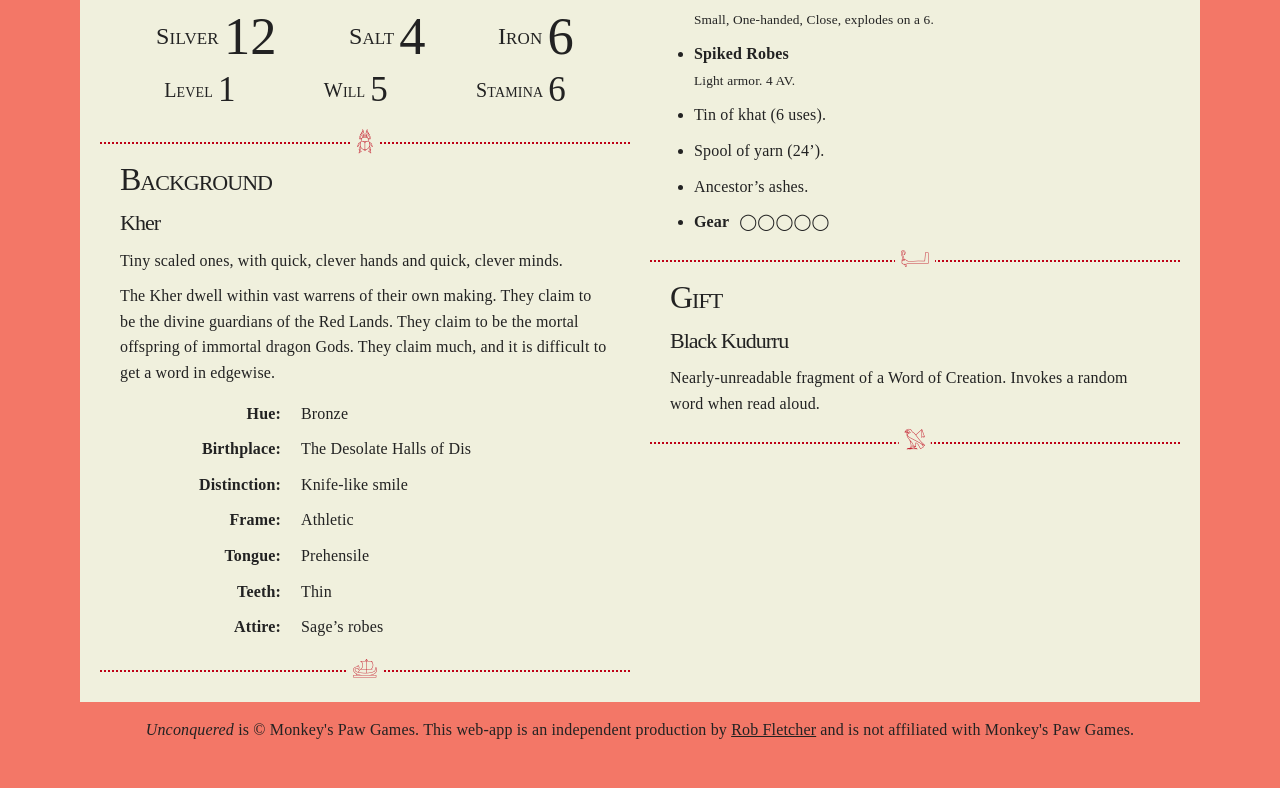
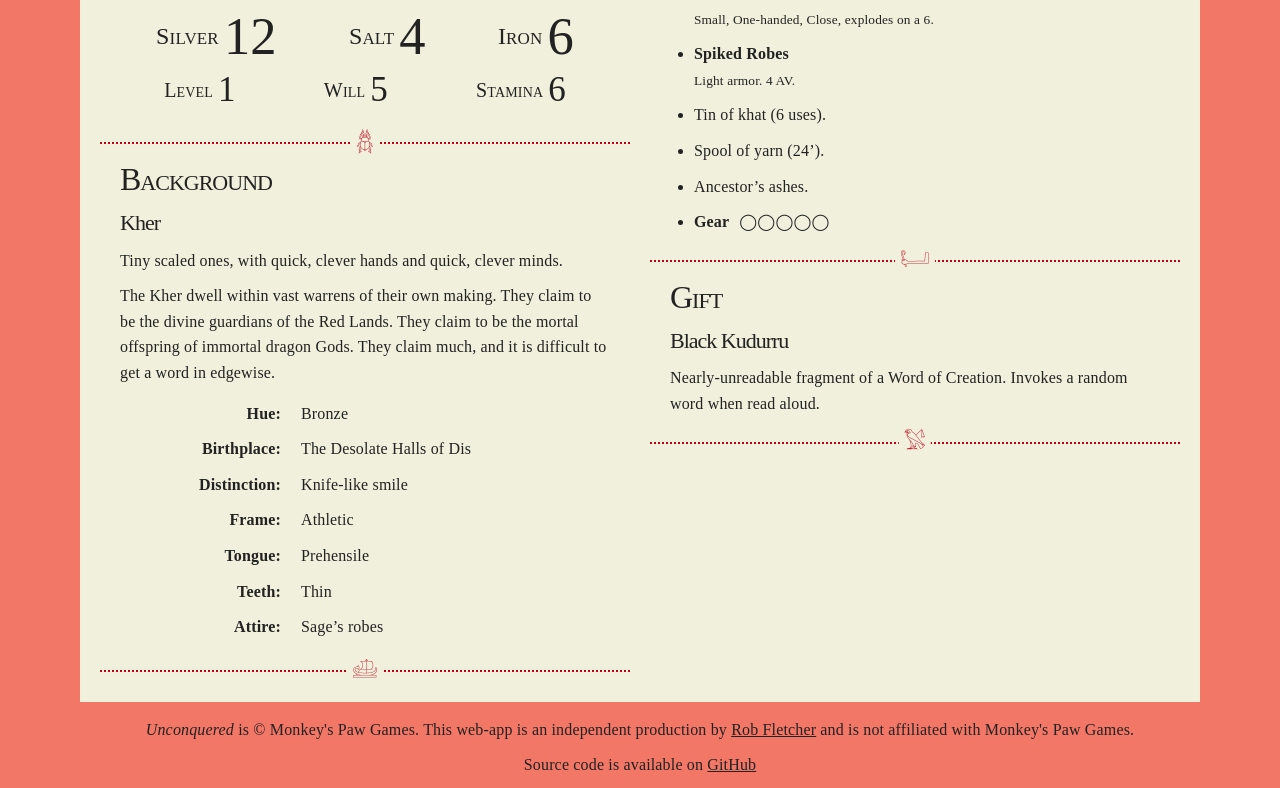
Before and after one commit to robfletcher/million-million-travelers, a Svelte app: page / in a window 1280 px wide. Shown: the part 459-1247 px from the top of the page. Before the commit the page ends 1211 px from the top, so only its background shows below. Built offline with nearby package versions, Linux system fonts and the light colour scheme; a web font is replaced by a local one.

Commit message:
link to source code

```diff
--- a/src/App.svelte
+++ b/src/App.svelte
@@ -108,7 +108,10 @@
 
 </main>
 
-<footer class="meta"><p><em>Unconquered</em> is &copy; Monkey's Paw Games. This web-app is an independent production by <a href="https://twitter.com/_fletchr">Rob Fletcher</a> and is not affiliated with Monkey's Paw Games.</p></footer>
+<footer class="meta">
+	<p><em>Unconquered</em> is &copy; Monkey's Paw Games. This web-app is an independent production by <a href="https://twitter.com/_fletchr">Rob Fletcher</a> and is not affiliated with Monkey's Paw Games.</p>
+	<p>Source code is available on <a href="https://github.com/robfletcher/million-million-travelers">GitHub</a></p>
+</footer>
 
 <style>
 	/** Milligram starts column layout at 40rem which is too small */
```
Also changed, not shown: 1 other file (tests, documents, lock files or other folders).
